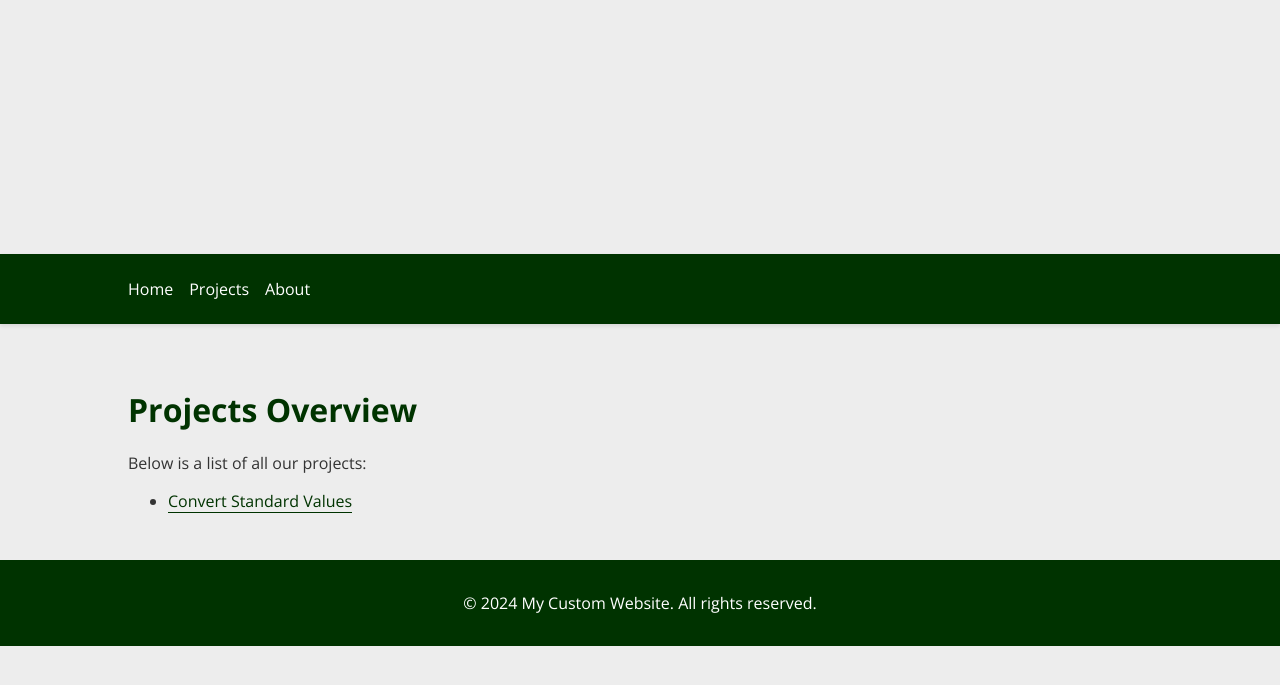
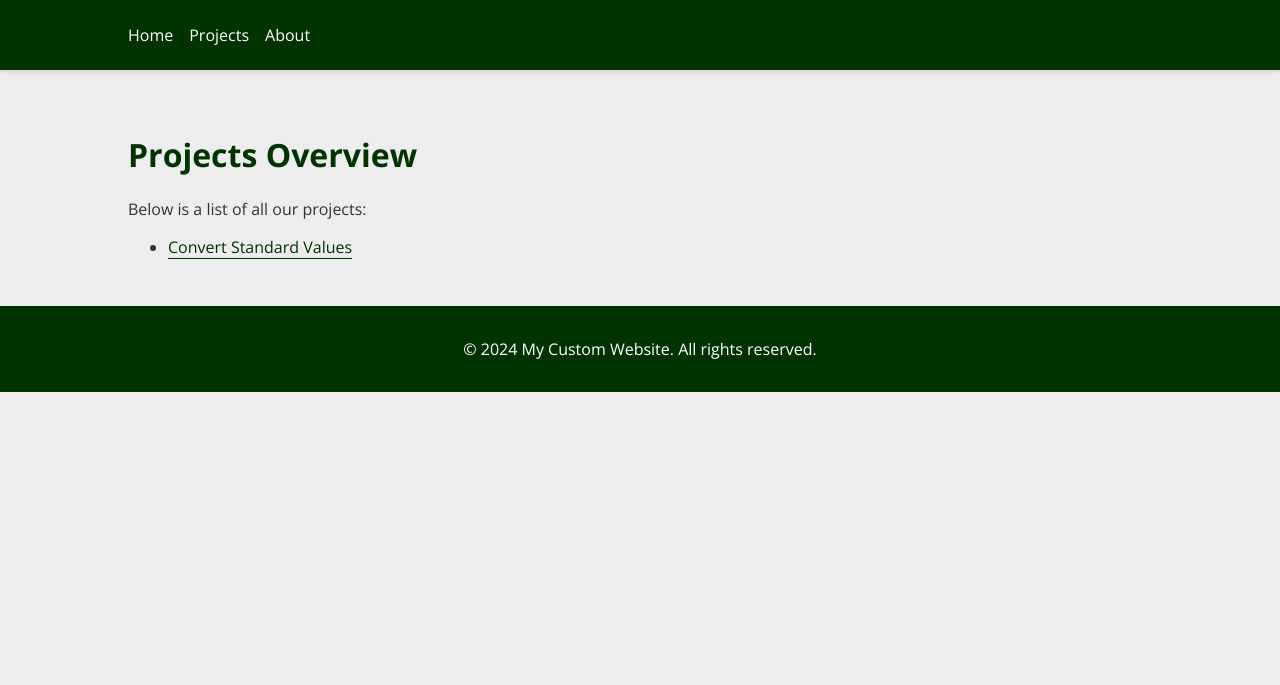
Before and after one commit to schminho/schminho.github.io, a Jekyll site: the page built from projects.md, in a window 1280 px wide. Shown: the top 685 px of the page. Built offline with Jekyll 4.4.1, drawn with Linux system fonts in a browser that asks for light colours.

Commit message:
Update style.css

```diff
--- a/assets/css/style.css
+++ b/assets/css/style.css
@@ -6,8 +6,6 @@ body {
     padding: 0;
     background-color: #EDEDED; /* Light gray background */
     display: flex;
-    flex-direction: column;
-    min-height: 100vh; /* Ensure body is at least the height of the viewport */
     justify-content: center; /* Center the container horizontally */
 }
 
```
